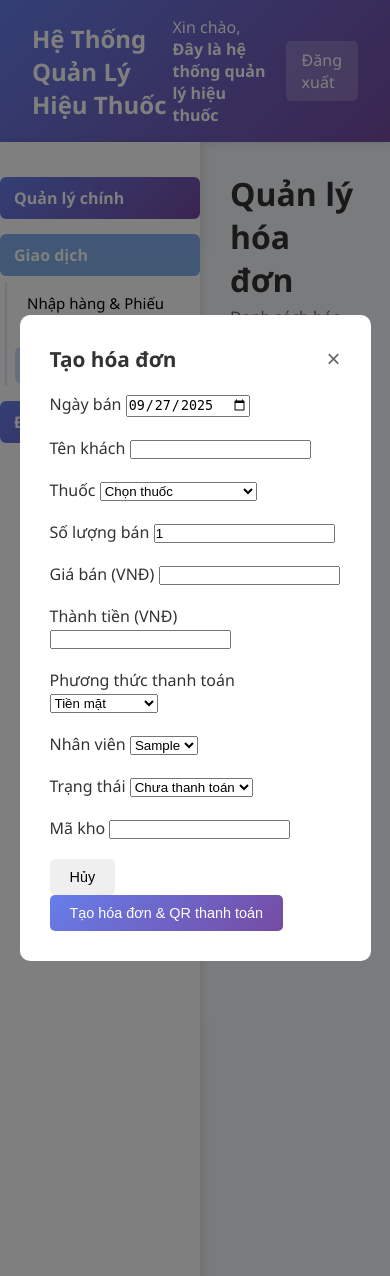
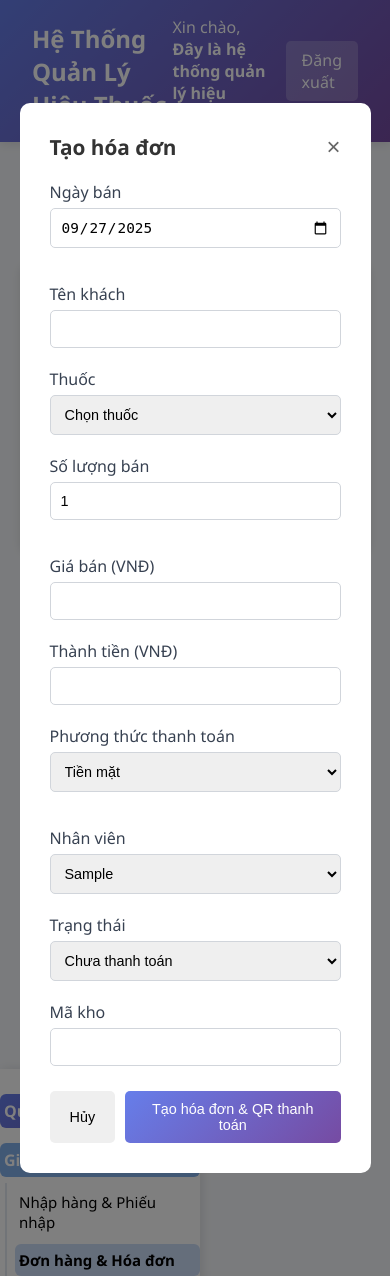
Before and after one commit to hoangyen-0612/BTL-chuy-n-, a PHP site: page /quanly.php?page=hoa-don in a window 390 px wide, after a click on "Thêm hóa đơn". Run offline with PHP 8.4, Linux system fonts and the light colour scheme; the visitor is signed in with stand-in values (Sample User, id 1); tables that the repository leaves empty or names only in its code hold one stand-in row (values such as "Sample post").

Commit message:
Update css.css

```diff
--- a/css.css
+++ b/css.css
@@ -297,3 +297,139 @@
         .form-group {
             margin-bottom: 20px;
         }
+
+        .form-label {
+            display: block;
+            margin-bottom: 5px;
+            font-weight: 500;
+            color: #374151;
+        }
+
+        .form-input, .form-select, .form-textarea {
+            width: 100%;
+            padding: 10px;
+            border: 1px solid #d1d5db;
+            border-radius: 5px;
+            font-size: 0.9rem;
+        }
+
+        .form-textarea {
+            resize: vertical;
+            min-height: 80px;
+        }
+
+        .form-row {
+            display: grid;
+            grid-template-columns: 1fr 1fr;
+            gap: 15px;
+        }
+
+        .form-actions {
+            display: flex;
+            gap: 10px;
+            justify-content: flex-end;
+            margin-top: 25px;
+        }
+
+        /* Status badges */
+        .badge {
+            padding: 4px 8px;
+            border-radius: 12px;
+            font-size: 0.75rem;
+            font-weight: 500;
+        }
+
+        .badge.success {
+            background: #d1fae5;
+            color: #065f46;
+        }
+
+        .badge.warning {
+            background: #fef3c7;
+            color: #92400e;
+        }
+
+        .badge.danger {
+            background: #fee2e2;
+            color: #991b1b;
+        }
+
+        .badge.info {
+            background: #dbeafe;
+            color: #1e40af;
+        }
+
+        /* Hidden class */
+        .hidden {
+            display: none !important;
+        }
+
+        /* Responsive */
+        @media (max-width: 768px) {
+            .container {
+                flex-direction: column;
+            }
+
+            .sidebar {
+                width: 100%;
+                order: 2;
+            }
+
+            .main-content {
+                order: 1;
+                padding: 20px;
+            }
+
+            .stats-grid {
+                grid-template-columns: 1fr;
+            }
+
+            .form-row {
+                grid-template-columns: 1fr;
+            }
+
+            .table-header {
+                flex-direction: column;
+                align-items: stretch;
+            }
+
+            .search-filters {
+                width: 100%;
+            }
+
+            .search-input {
+                min-width: auto;
+                width: 100%;
+            }
+        }
+ modal-them-phieu-nhap{
+            display: none;
+            position: fixed;
+            top: 0;
+            left: 0;
+            width: 100%;
+            height: 100%;
+            background: rgba(0,0,0,0.5);
+            z-index: 1000;
+            align-items: center;
+            justify-content: center;
+        }
+.sidebar {
+    width: 200px !important;
+    min-width: 200px !important;
+    max-width: 200px !important;
+    overflow-x: hidden;
+    padding: 10px 0 !important;
+    box-sizing: border-box;
+
+}
+.sidebar * {
+    max-width: 100% !important;
+    box-sizing: border-box;
+}
+
+.menu-title,
+.menu-group a {
+    padding: 6px 4px !important;
+    white-space: normal;
+}
```
